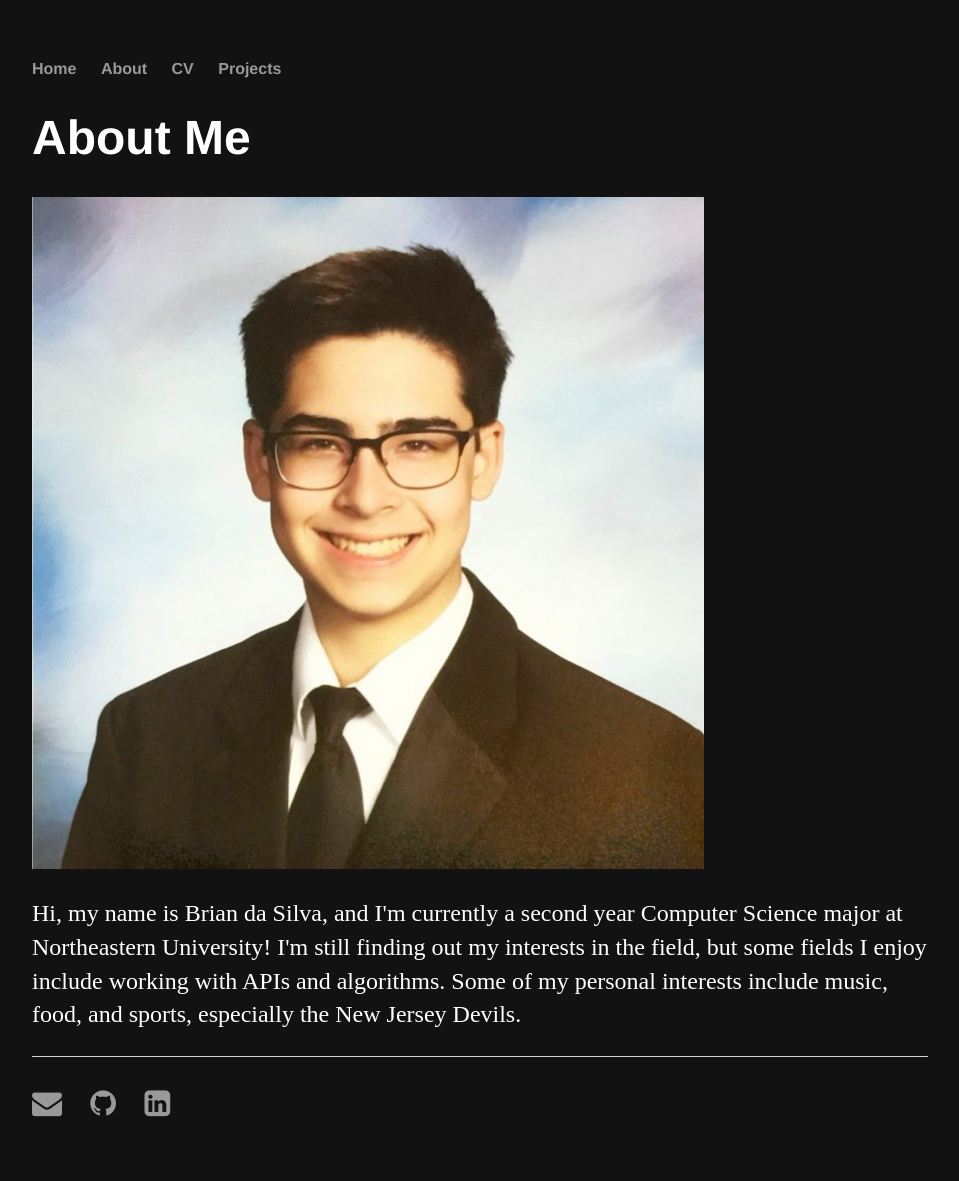
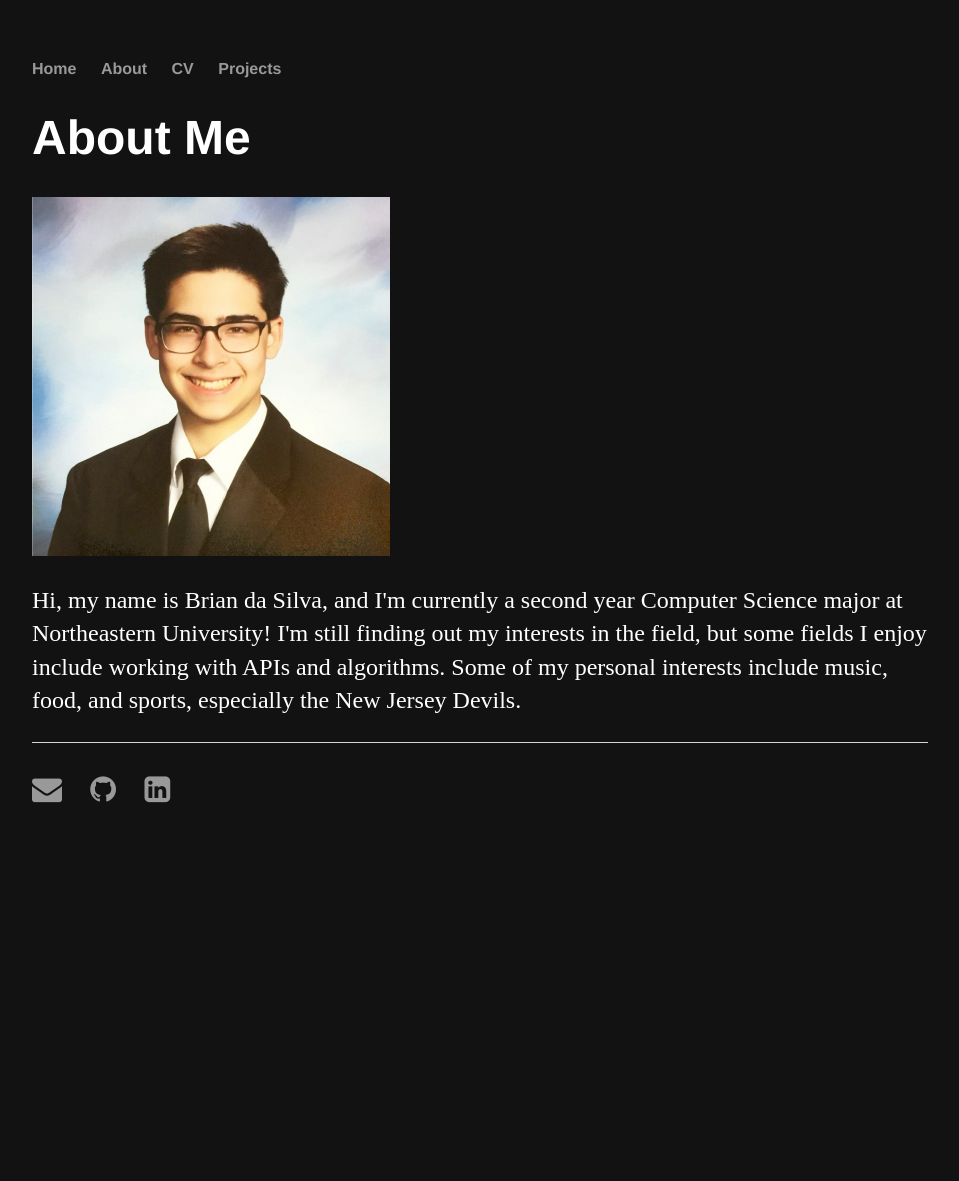
Before and after one commit to br1317/br1317.github.io, a Jekyll site: the page built from about/index.html, in a window 1280 px wide. Shown: the whole page, without its empty margins (160-1119 px from the left). Built offline with Jekyll 4.4.1, drawn with Linux system fonts in a browser that asks for light colours; after the commit the page ends 900 px from its top, so only the background shows below that.

Commit message:
Update index.html

```diff
--- a/about/index.html
+++ b/about/index.html
@@ -4,6 +4,6 @@
 ---
 <div class="blurb">
 	<h1>About Me</h1>
-	<img src="/img/pic.jpg" alt="My Picture" width=75%>
+	<img src="/img/pic.jpg" alt="My Picture" width=40%>
 	<p>Hi, my name is Brian da Silva, and I'm currently a second year Computer Science major at Northeastern University! I'm still finding out my interests in the field, but some fields I enjoy include working with APIs and algorithms. Some of my personal interests include music, food, and sports, especially the New Jersey Devils. </a></p>
 </div><!-- /.blurb -->
```
